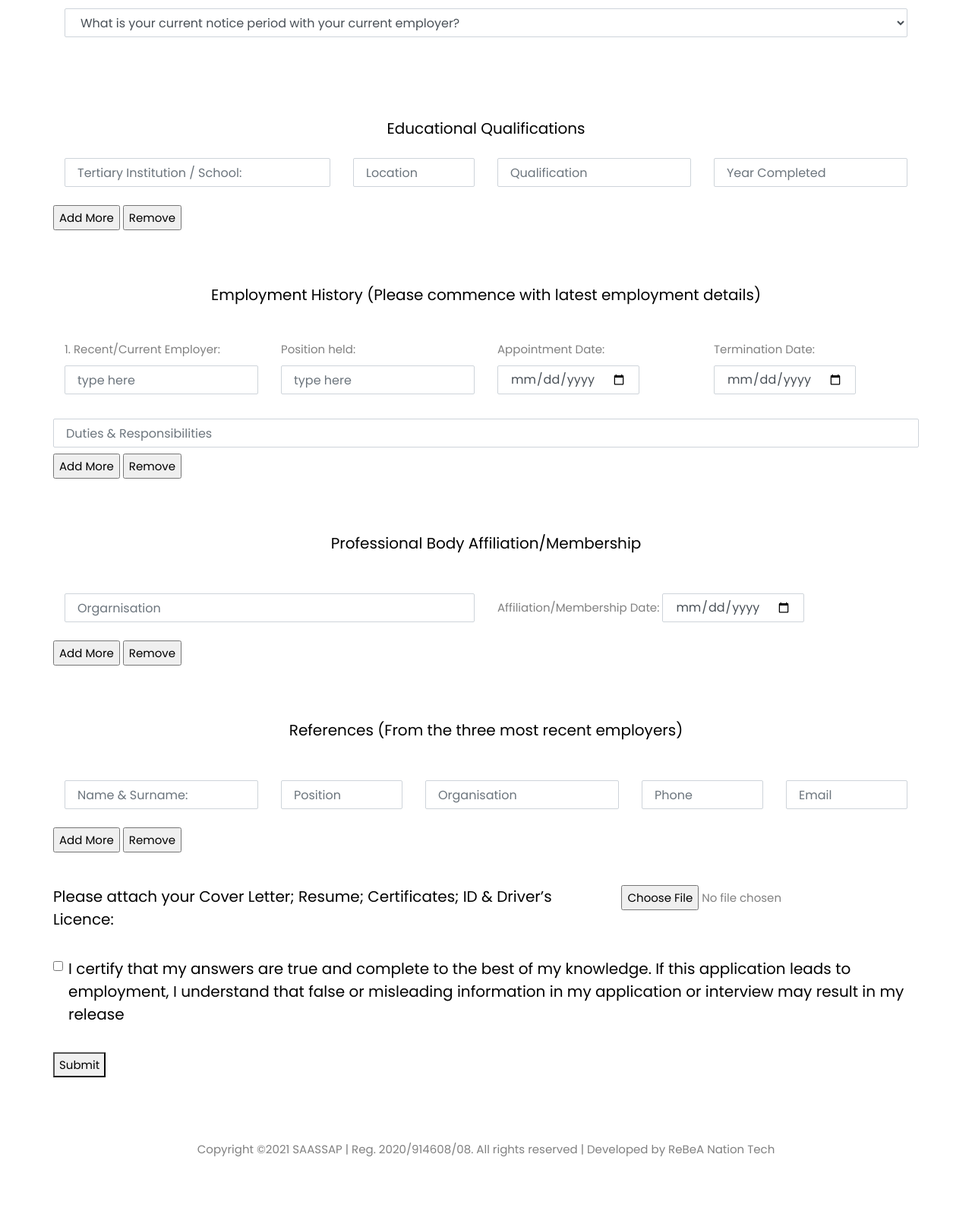
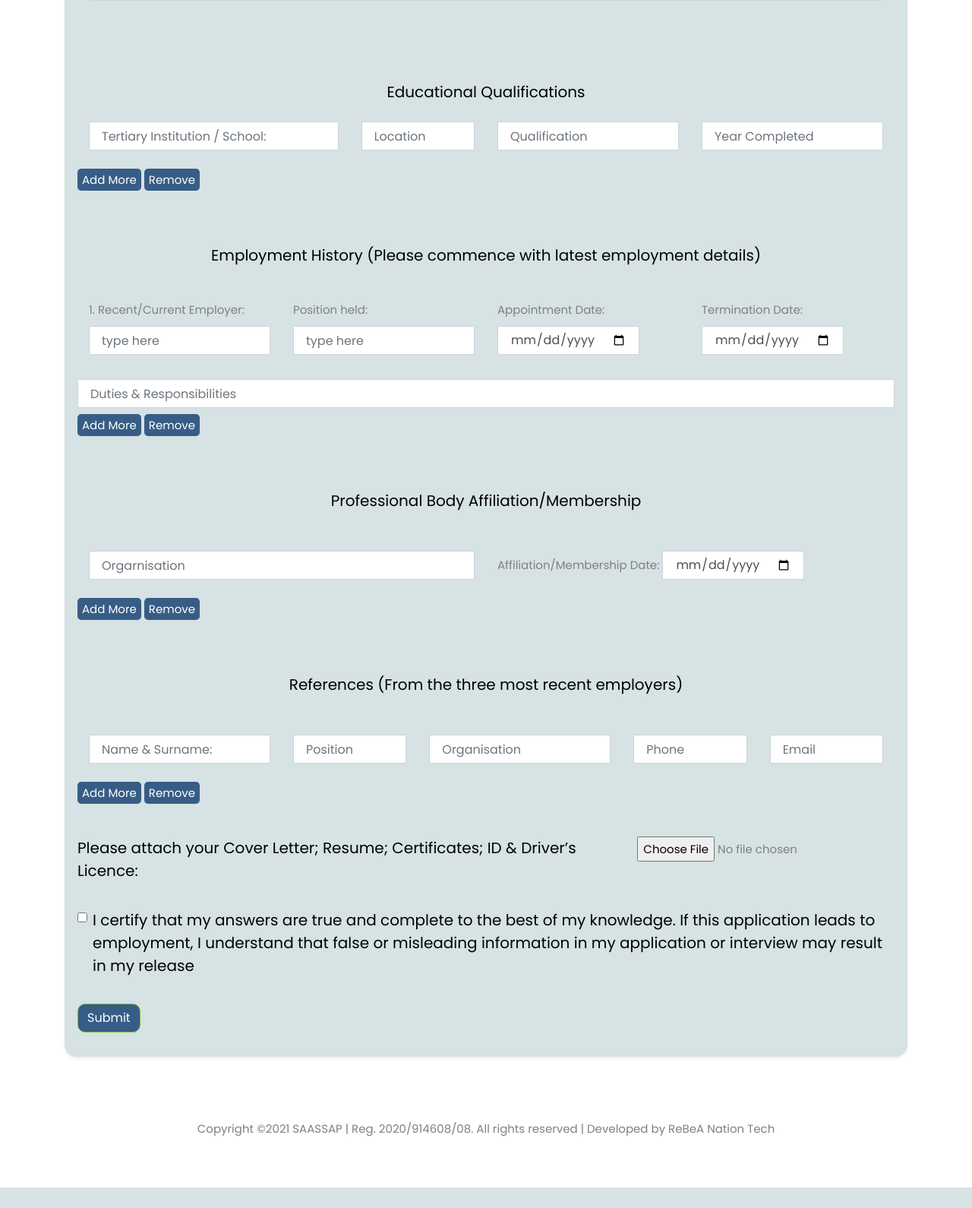
Before and after one commit to Prichardt/saassap, a PHP site: page /saassap-recruitment/ in a window 1280 px wide. Shown: the part 1173-2763 px from the top of the page at 76% size. After the commit the page ends 2736 px from the top, so only its background shows below. Run offline with PHP 8.4, Linux system fonts and the light colour scheme; some libraries are stand-ins or nearby versions.

Commit message:
Form style

```diff
--- a/public/css/newstyle.css
+++ b/public/css/newstyle.css
@@ -1,6 +1,37 @@
-.fields-remove-btn {
-    position: relative;
-    margin-top: -3.7rem;
-    height: 2rem;
-    right: -100%;
+.application-page form {
+  padding: 2rem;
+  background-color: #D6E2E3;
+  border-radius: 1rem;
 }
+
+.application-page form input[type="button"] {
+  background-color: #375D86;
+  color: #ffffff;
+  border-radius: 5px;
+  border: none;
+}
+
+.application-page form input[type="button"]:hover {
+  background-color: #ffffff;
+  border: 1px solid #375D86;
+  color: #375D86;
+}
+
+.application-page form .btn-submit {
+  background-color: #375D86;
+  color: #ffffff;
+}
+
+.application-page form .btn-submit:hover {
+  background-color: #ffffff;
+  color: #375D86;
+  border: solid 1px #375D86;
+}
+
+.application-page .fields-remove-btn {
+  position: relative;
+  margin-top: -3.7rem;
+  height: 2rem;
+  right: -100%;
+}
+/*# sourceMappingURL=newstyle.css.map */
--- /dev/null
+++ b/public/css/newstyle.scss
@@ -0,0 +1,36 @@
+.application-page{
+    form{
+        padding: 2rem;
+        background-color: #D6E2E3;
+        border-radius: 1rem;
+
+
+        input[type="button"] {
+            background-color: #375D86;
+            color: #ffffff;
+            border-radius: 5px;
+            border: none;
+            &:hover{
+                background-color: #ffffff;
+                border: 1px solid #375D86;
+                color: #375D86;
+            }
+        }
+
+        .btn-submit{
+            background-color: #375D86;
+            color: #ffffff;
+            &:hover{
+                background-color: #ffffff;
+                color: #375D86;
+                border: solid 1px #375D86;
+            }
+        }
+    }
+    .fields-remove-btn {
+        position: relative;
+        margin-top: -3.7rem;
+        height: 2rem;
+        right: -100%;
+    }
+}
--- a/public/js/fieldAdditionQualifications.js
+++ b/public/js/fieldAdditionQualifications.js
@@ -32,13 +32,11 @@
             $('#educational-fields').children().last().remove();
         });
 
-    });
-})(jQuery);
+
 
 //Code for adding and removing employment history
 
-(function ($) {
-    $(document).ready(function () {
+
 
         $('#add-fieldsX').on('click', function () {
             let n = $("#experience-fields .row").length;
@@ -75,13 +73,10 @@
             $('#experience-fields').children().last().remove();
         });
 
-    });
-})(jQuery);
+
 
 //CODE FOR ADDING OR REMOVING REFERENCES
 
-(function ($) {
-    $(document).ready(function () {
 
         $('#add-fieldsR').on('click', function () {
             let n = $("#reference-fields .row").length;
@@ -110,13 +105,10 @@
             $('#reference-fields').children().last().remove();
         });
 
-    });
-})(jQuery);
+
 
 //code for adding and removing affiliation
 
-(function ($) {
-    $(document).ready(function () {
 
         $('#add-fieldsA').on('click', function () {
             let n = $("#affiliation-fields .row").length;
--- a/views/header.php
+++ b/views/header.php
@@ -22,8 +22,8 @@
 
 	<link rel="stylesheet" href="public/css/flaticon.css">
 	<link rel="stylesheet" href="public/css/icomoon.css">
+	<link rel="stylesheet" href="public/scss/style.css">
 	<link rel="stylesheet" href="public/css/newstyle.css">
-	<link rel="stylesheet" href="public/scss/style.css">
 </head>
 
 <body>
--- a/views/saassap-recruitment/index.php
+++ b/views/saassap-recruitment/index.php
@@ -1,4 +1,4 @@
-<section class="  bg-white saassap">
+<section class="  bg-white saassap application-page">
     <div class=" container pb-5 pt-2 ">
     <div class=" text-center">
                         <blockquote class="blockquote text-center">
@@ -8,7 +8,7 @@
                             <br /> -->
                         </blockquote>
                     </div>
-        <form class="quote_form" action="public/mail/mover.php" method="POST">
+        <form class="quote_form shadow-sm" action="public/mail/mover.php" method="POST">
             <div>
                 <!-- STEP ONE OF REQUEST QUOTE FORM -->
                 <div>
@@ -16,9 +16,9 @@
                     <div class=" text-center">
                         <blockquote class="blockquote text-center">
                             <!-- <p class="mb-0 h1">Application for Employment </p> -->
-                            <br />
+
                             <footer class="blockquote-footer h2">Personal Information</footer>
-                            <br />
+
                         </blockquote>
                     </div>
                     <div>
@@ -440,7 +440,7 @@
                         <div class="col-lg-12">
                         <section>
                         <div class="row text-center1">
-                            <button type="submit" class="btn-mine btn-mineprimary" onclick="submitBtn();">Submit</button>
+                            <button type="submit" class="btn btn-submit btn-primary" onclick="submitBtn();">Submit</button>
                         </div>
                         </section>
                         </div>
```
Also changed, not shown: 1 other file.
